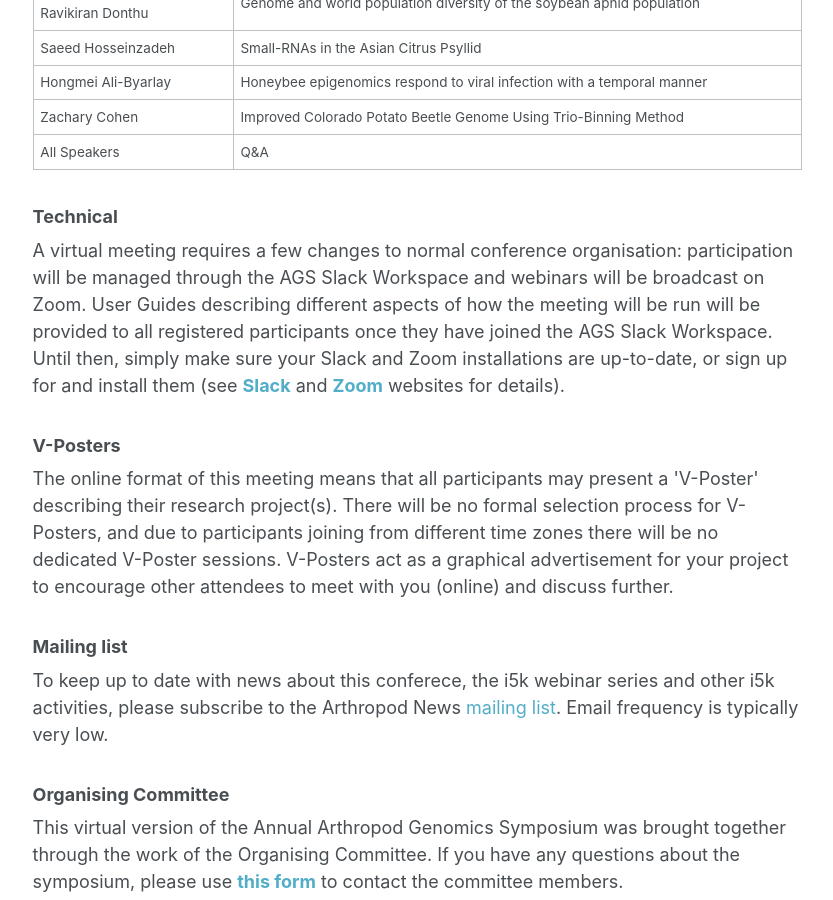
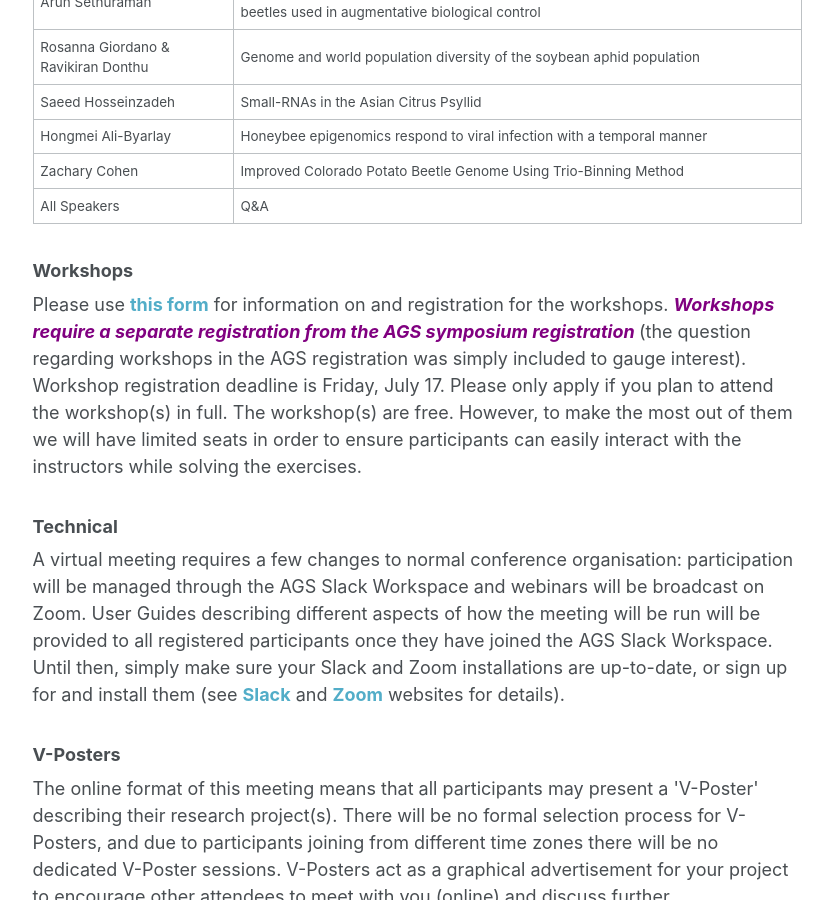
Before and after one commit to i5k/i5k.github.io, a Jekyll site: the page built from _pages/ags2020.md, in a window 1280 px wide and 900 px high, scrolled down 4519 px. Shown: the whole window, without its empty margins (249-1082 px from the left). Built offline with Jekyll 4.4.1, drawn with Linux system fonts in a browser that asks for light colours; some of the changed text lies outside the part shown.

Commit message:
added workshop info

```diff
--- a/_pages/ags2020.md
+++ b/_pages/ags2020.md
@@ -12,6 +12,7 @@ __[Key Dates and Deadlines](#key_dates)__<br>
 __[Overview](#overview)__<br>
 __[Registration](#registration)__<br>
 __[Schedule](#schedule)__<br>
+__[Workshops](#workshops)__<br>
 __[Technical](#technical)__<br>
 __[V-Posters](#v-posters)__<br>
 __[Mailing list](#mailing_list)__<br>
@@ -21,12 +22,13 @@ __[General Data Protection Regulation](#gdpr)__<br>
 
 <a name="key_dates"></a>
 ### **Key Dates and Deadlines**
-Friday, July 17 - Registration Deadline <br/>
+Friday, July 17 - Registration Deadline for AGS and Workshops *separately* <br/>
 Monday, July 20 - Technical tests for speakers <br/>
 Tuesday, July 21 - Arthropod Genomics and Chromosome Genomics Sessions <br/>
-Wednesday, July 22 - China Session and Eco-Evo Genomics I &amp; II Sessions <br/>
+Wednesday, July 22 - China Genomics Session and Eco-Evo Genomics I &amp; II Sessions <br/>
 Thursday, July 23 - Vector Genomics and Agricultural Genomics Sessions <br/>
-Friday, July 24 - Workshops (TBA) <br/>
+Friday, July 24 - VectorBase Workshop <br/>
+Monday, July 27 - Gene manual annotation with Apollo Workshop <br/>
 
 <a name="overview"></a>
 ### **Overview**
@@ -34,14 +36,14 @@ The symposium focuses on new insights gleaned from analysing arthropod genomes a
 
 <a name="registration"></a>
 ### **Registration**
-To attend the 2020 Arthropod Genomics Symposium, registration is required (free). Please use [**this form**](https://forms.gle/XgEHUvf41zgDaKCW8) to register for the meeting. Registrants will be sent an invitation to join the AGS Slack Workspace approximately two weeks before the meeting starts. The AGS Slack Workspace is restricted to registered participants and **_all organisational communications including Zoom Webinar invitations will be sent through the Workspace channels_**.  For more information on how to participate, please [read this guide](/ags/AGS2020-HowTo.pdf).
+To attend the 2020 Arthropod Genomics Symposium, registration is required (free). Please use [**this form**](https://forms.gle/XgEHUvf41zgDaKCW8) to register for the meeting. Registrants will be sent an invitation to join the AGS Slack Workspace approximately two weeks before the meeting starts. The AGS Slack Workspace is restricted to registered participants and **_<span style="color:purple"> all organisational communications including Zoom Webinar invitations will be sent through the Workspace channels </span>_**.  For more information on how to participate, please [read this guide](/ags/AGS2020-HowTo.pdf).
 
 <a name="schedule"></a>
 ### **DRAFT Schedule**
 For this year&#39;s Arthropod Genomics Symposium, speakers were selected from an open list of community suggestions. Webinars will span a 3-hour period split into two speaker sessions each day (08-11 PDT [US West Coast] ~ 11-14 EDT [US East Coast] ~ 17-20 CET [Europe]). The China session will precede the webinars on Wednesday (08-10 EDT [US East Coast] ~ 14-16 CET [Europe] ~ 20-22 CST [Beijing]). At the end of each day we plan to hold informal discussions on Slack. We hope that speakers and attendees will join to continue and extend topic discussions in these interactive forums.
 
 
-**_Zoom Webinar invitations will be posted on Slack 7-10 minutes prior to the start of each session._**
+**_<span style="color:purple"> Zoom Webinar invitations will be posted on Slack 7-10 minutes prior to the start of each session. </span>_**
 
 
 **July 21** <br/>
@@ -135,6 +137,10 @@ For this year&#39;s Arthropod Genomics Symposium, speakers were selected from an
 | All Speakers | Q&A |
 
 
+<a name="workshops"></a>
+### **Workshops**
+Please use [**this form**](https://beta.vectorbase.org/vectorbase.beta/app/static-content/workshops.html) for information on and registration for the workshops.  **_<span style="color:purple"> Workshops require a separate registration from the AGS symposium registration </span>_**(the question regarding workshops in the AGS registration was simply included to gauge interest). Workshop registration deadline is Friday, July 17. Please only apply if you plan to attend the workshop(s) in full. The workshop(s) are free. However, to make the most out of them we will have limited seats in order to ensure participants can easily interact with the instructors while solving the exercises.
+
 <a name="technical"></a>
 ### **Technical**
 A virtual meeting requires a few changes to normal conference organisation: participation will be managed through the AGS Slack Workspace and webinars will be broadcast on Zoom. User Guides describing different aspects of how the meeting will be run will be provided to all registered participants once they have joined the AGS Slack Workspace. Until then, simply make sure your Slack and Zoom installations are up-to-date, or sign up for and install them (see [**Slack**](https://slack.com/) and [**Zoom**](https://zoom.us/) websites for details).
```
